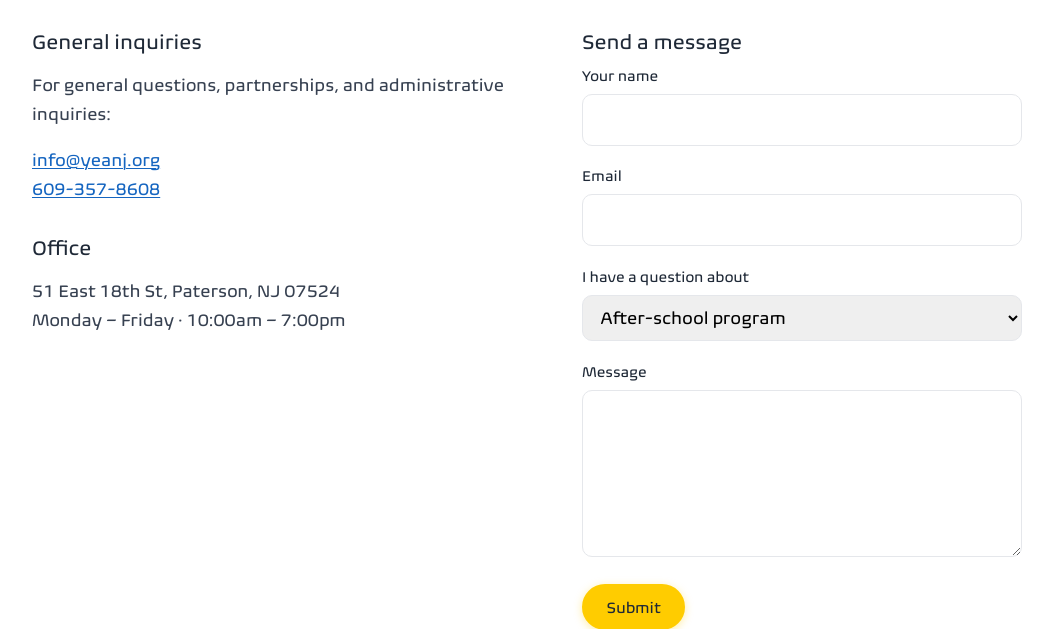
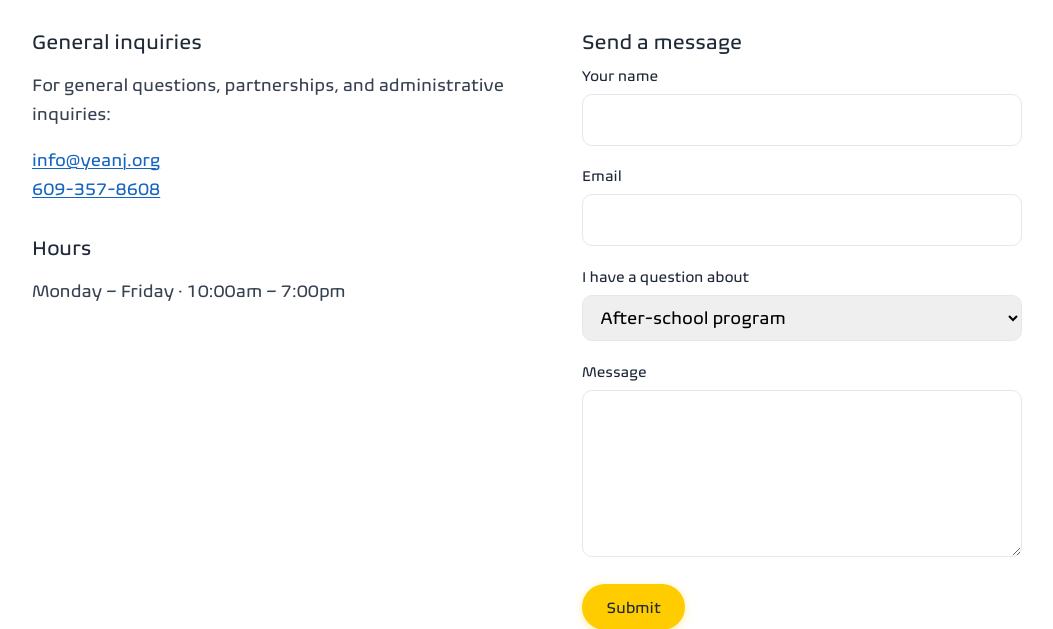
Before and after one commit to jakeraj-bot/yea-website, a Django app: page /contact/ in a window 1280 px wide. Shown: the part 293-922 px from the top of the page, without its empty margins (68-1121 px from the left). Run offline with Django 5.2, Linux system fonts and the light colour scheme.

Commit message:
Remove the School 18 street from Contact Us so it is not listed as the office address.
Co-authored-by: Cursor <cursoragent@cursor.com>

```diff
--- a/templates/core/contact.html
+++ b/templates/core/contact.html
@@ -19,9 +19,8 @@
         <p><a href="mailto:info@yeanj.org">info@yeanj.org</a><br>
         <a href="tel:6093578608">609-357-8608</a></p>
 
-        <h2>Office</h2>
-        <p>51 East 18th St, Paterson, NJ 07524<br>
-        Monday – Friday · 10:00am – 7:00pm</p>
+        <h2>Hours</h2>
+        <p>Monday – Friday · 10:00am – 7:00pm</p>
       </div>
       <div>
         <h2>Send a message</h2>
```
